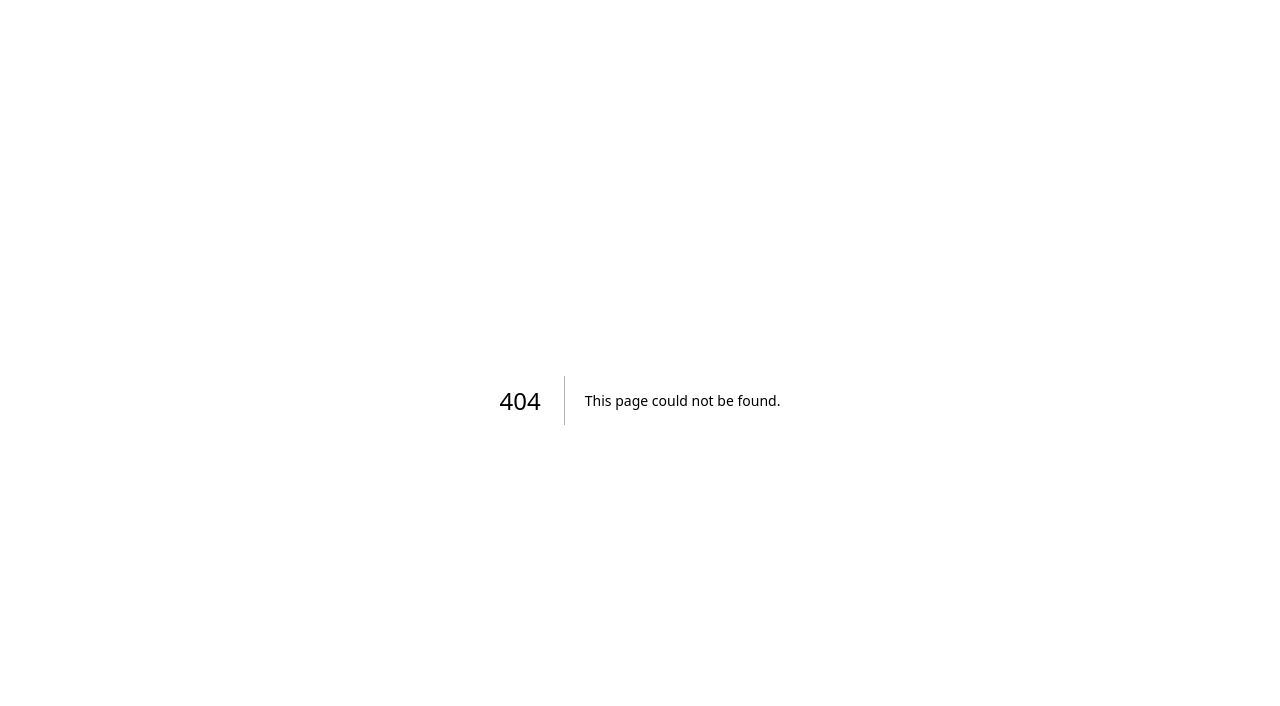
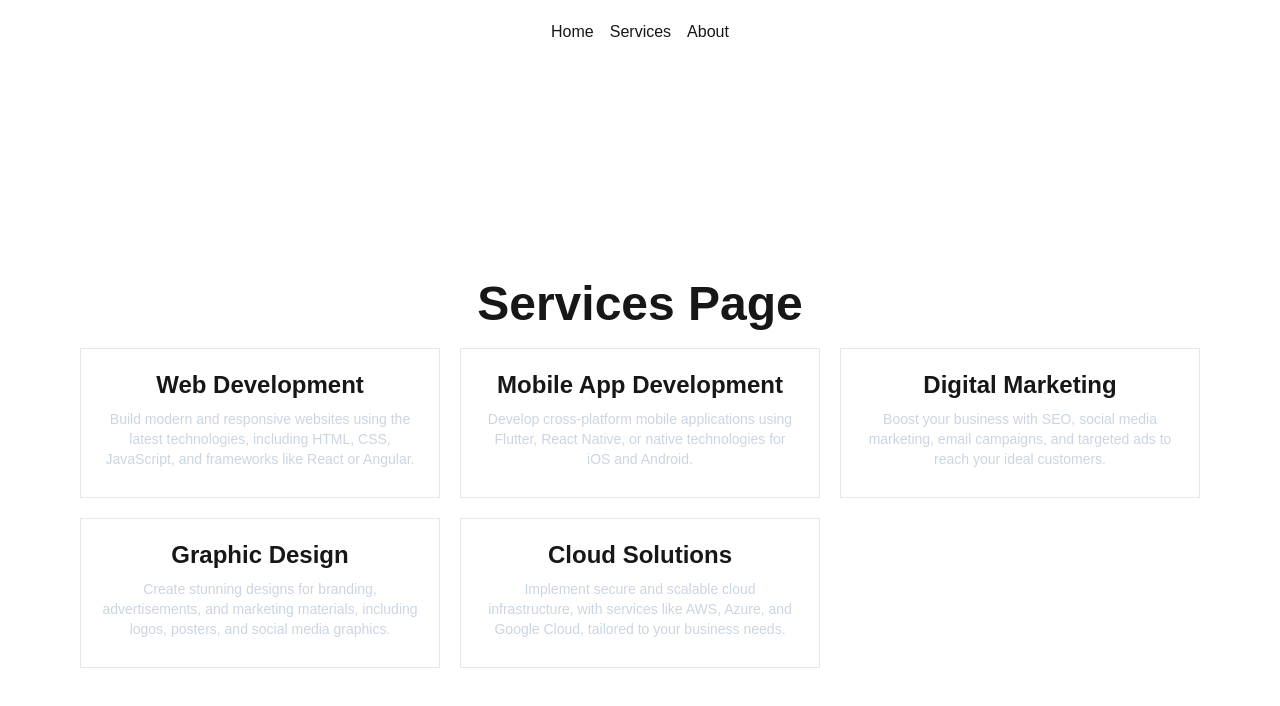
Before and after one commit to AUS8970/My-First-Nextjs-App, a Next.js app: page /services in a window 1280 px wide. Before the commit this address had no page. Shown: the top 706 px of the page. Built offline with nearby package versions, Linux system fonts and the light colour scheme.

Commit message:
my first nextjs app

```diff
--- /dev/null
+++ b/src/app/(authPages)/login/page.jsx
@@ -0,0 +1,9 @@
+import React from 'react'
+
+export default function Login() {
+  return (
+    <div>
+      <h2> Login </h2>
+    </div>
+  )
+}
--- /dev/null
+++ b/src/app/(authPages)/register/page.jsx
@@ -0,0 +1,9 @@
+import React from 'react'
+
+export default function Register() {
+  return (
+    <div>
+      <h2> Register </h2>
+    </div>
+  )
+}
--- /dev/null
+++ b/src/app/(dashbosrds)/admin-dashboard/page.jsx
@@ -0,0 +1,9 @@
+import React from 'react'
+
+export default function AdminDashboard() {
+  return (
+    <div>
+      <h2> Admin Dashboard </h2>
+    </div>
+  )
+}
--- /dev/null
+++ b/src/app/(dashbosrds)/user-dashboard/page.jsx
@@ -0,0 +1,9 @@
+import React from 'react'
+
+export default function UserDashboard() {
+  return (
+    <div>
+       <h2> User Dashboard </h2>
+    </div>
+  )
+}
--- /dev/null
+++ b/src/app/about/address/page.jsx
@@ -0,0 +1,9 @@
+import React from 'react'
+
+export default function AddressPage() {
+  return (
+    <div>
+      <p className='font-bold text-center'> Address Page </p>
+    </div>
+  )
+}
--- /dev/null
+++ b/src/app/about/page.jsx
@@ -0,0 +1,22 @@
+"use client"
+import { useRouter } from 'next/navigation'
+import React from 'react'
+
+export default function AboutPage() {
+  const router = useRouter();
+  const isLoggedIn = true;
+
+  const handleNavigation = () => {
+    if(isLoggedIn){
+      router.push("/about/address")
+    } else {
+      router.push("/")
+    }
+  }
+  return (
+    <div>
+      <p className='font-bold text-center'> About Page </p>
+      <button type='button' onClick={handleNavigation} className=""> Address Page </button>
+    </div>
+  )
+}
--- /dev/null
+++ b/src/app/components/Navber.jsx
@@ -0,0 +1,16 @@
+import Link from 'next/link'
+import React from 'react'
+
+export default function Navber() {
+  return (
+    <div>
+      <nav className='flex justify-center py-5'>
+        <ul className="flex gap-4">
+          <Link href={"/"}> <li className=""> Home </li> </Link>
+          <Link href={"/services"}> <li className=""> Services </li> </Link>
+          <Link href={"/about"}> <li className=""> About </li> </Link>
+        </ul>
+      </nav>
+    </div>
+  )
+}
--- a/src/app/layout.js
+++ b/src/app/layout.js
@@ -1,5 +1,6 @@
 import { Geist, Geist_Mono } from "next/font/google";
 import "./globals.css";
+import Navber from "./components/Navber";
 
 const geistSans = Geist({
   variable: "--font-geist-sans",
@@ -22,7 +23,8 @@ export default function RootLayout({ children }) {
       <body
         className={`${geistSans.variable} ${geistMono.variable} antialiased`}
       >
-        {children}
+        <Navber />
+        <main className="h-screen place-content-center place-items-center"> {children} </main>
       </body>
     </html>
   );
--- a/src/app/page.js
+++ b/src/app/page.js
@@ -1,101 +1,7 @@
-import Image from "next/image";
-
 export default function Home() {
   return (
-    <div className="grid grid-rows-[20px_1fr_20px] items-center justify-items-center min-h-screen p-8 pb-20 gap-16 sm:p-20 font-[family-name:var(--font-geist-sans)]">
-      <main className="flex flex-col gap-8 row-start-2 items-center sm:items-start">
-        <Image
-          className="dark:invert"
-          src="/next.svg"
-          alt="Next.js logo"
-          width={180}
-          height={38}
-          priority
-        />
-        <ol className="list-inside list-decimal text-sm text-center sm:text-left font-[family-name:var(--font-geist-mono)]">
-          <li className="mb-2">
-            Get started by editing{" "}
-            <code className="bg-black/[.05] dark:bg-white/[.06] px-1 py-0.5 rounded font-semibold">
-              src/app/page.js
-            </code>
-            .
-          </li>
-          <li>Save and see your changes instantly.</li>
-        </ol>
-
-        <div className="flex gap-4 items-center flex-col sm:flex-row">
-          <a
-            className="rounded-full border border-solid border-transparent transition-colors flex items-center justify-center bg-foreground text-background gap-2 hover:bg-[#383838] dark:hover:bg-[#ccc] text-sm sm:text-base h-10 sm:h-12 px-4 sm:px-5"
-            href="https://vercel.com/new?utm_source=create-next-app&utm_medium=appdir-template-tw&utm_campaign=create-next-app"
-            target="_blank"
-            rel="noopener noreferrer"
-          >
-            <Image
-              className="dark:invert"
-              src="/vercel.svg"
-              alt="Vercel logomark"
-              width={20}
-              height={20}
-            />
-            Deploy now
-          </a>
-          <a
-            className="rounded-full border border-solid border-black/[.08] dark:border-white/[.145] transition-colors flex items-center justify-center hover:bg-[#f2f2f2] dark:hover:bg-[#1a1a1a] hover:border-transparent text-sm sm:text-base h-10 sm:h-12 px-4 sm:px-5 sm:min-w-44"
-            href="https://nextjs.org/docs?utm_source=create-next-app&utm_medium=appdir-template-tw&utm_campaign=create-next-app"
-            target="_blank"
-            rel="noopener noreferrer"
-          >
-            Read our docs
-          </a>
-        </div>
-      </main>
-      <footer className="row-start-3 flex gap-6 flex-wrap items-center justify-center">
-        <a
-          className="flex items-center gap-2 hover:underline hover:underline-offset-4"
-          href="https://nextjs.org/learn?utm_source=create-next-app&utm_medium=appdir-template-tw&utm_campaign=create-next-app"
-          target="_blank"
-          rel="noopener noreferrer"
-        >
-          <Image
-            aria-hidden
-            src="/file.svg"
-            alt="File icon"
-            width={16}
-            height={16}
-          />
-          Learn
-        </a>
-        <a
-          className="flex items-center gap-2 hover:underline hover:underline-offset-4"
-          href="https://vercel.com/templates?framework=next.js&utm_source=create-next-app&utm_medium=appdir-template-tw&utm_campaign=create-next-app"
-          target="_blank"
-          rel="noopener noreferrer"
-        >
-          <Image
-            aria-hidden
-            src="/window.svg"
-            alt="Window icon"
-            width={16}
-            height={16}
-          />
-          Examples
-        </a>
-        <a
-          className="flex items-center gap-2 hover:underline hover:underline-offset-4"
-          href="https://nextjs.org?utm_source=create-next-app&utm_medium=appdir-template-tw&utm_campaign=create-next-app"
-          target="_blank"
-          rel="noopener noreferrer"
-        >
-          <Image
-            aria-hidden
-            src="/globe.svg"
-            alt="Globe icon"
-            width={16}
-            height={16}
-          />
-          Go to nextjs.org →
-        </a>
-      </footer>
+    <div className="">
+      <h1> Hello! </h1>
     </div>
   );
-}
+};
--- /dev/null
+++ b/src/app/services/[id]/page.jsx
@@ -0,0 +1,47 @@
+import React from 'react'
+
+export default function ServiceDetailPage({ params }) {
+  const id = params.id;
+
+  const data = [
+    {
+      _id: "1",
+      service_name: "Web Development",
+      service_image: "https://example.com/images/web-development.jpg",
+      service_description: "Build modern and responsive websites using the latest technologies, including HTML, CSS, JavaScript, and frameworks like React or Angular."
+    },
+    {
+      _id: "2",
+      service_name: "Mobile App Development",
+      service_image: "https://example.com/images/mobile-app-development.jpg",
+      service_description: "Develop cross-platform mobile applications using Flutter, React Native, or native technologies for iOS and Android."
+    },
+    {
+      _id: "3",
+      service_name: "Digital Marketing",
+      service_image: "https://example.com/images/digital-marketing.jpg",
+      service_description: "Boost your business with SEO, social media marketing, email campaigns, and targeted ads to reach your ideal customers."
+    },
+    {
+      _id: "4",
+      service_name: "Graphic Design",
+      service_image: "https://example.com/images/graphic-design.jpg",
+      service_description: "Create stunning designs for branding, advertisements, and marketing materials, including logos, posters, and social media graphics."
+    },
+    {
+      _id: "5",
+      service_name: "Cloud Solutions",
+      service_image: "https://example.com/images/cloud-solutions.jpg",
+      service_description: "Implement secure and scalable cloud infrastructure, with services like AWS, Azure, and Google Cloud, tailored to your business needs."
+    },
+  ]
+
+  const singleData = data.find(d => d._id == id)
+
+  return (
+    <div className='flex flex-col items-center'>
+      <p className="text-center text-4xl font-semibold"> {singleData.service_name} </p>
+      <p className="text-center py-4 w-1/2"> {singleData.service_description} </p>
+    </div>
+  )
+}
--- /dev/null
+++ b/src/app/services/page.jsx
@@ -0,0 +1,55 @@
+import Link from 'next/link'
+import React from 'react'
+
+export default function ServicesPage() {
+  const data = [
+    {
+      _id: "1",
+      service_name: "Web Development",
+      service_image: "https://example.com/images/web-development.jpg",
+      service_description: "Build modern and responsive websites using the latest technologies, including HTML, CSS, JavaScript, and frameworks like React or Angular."
+    },
+    {
+      _id: "2",
+      service_name: "Mobile App Development",
+      service_image: "https://example.com/images/mobile-app-development.jpg",
+      service_description: "Develop cross-platform mobile applications using Flutter, React Native, or native technologies for iOS and Android."
+    },
+    {
+      _id: "3",
+      service_name: "Digital Marketing",
+      service_image: "https://example.com/images/digital-marketing.jpg",
+      service_description: "Boost your business with SEO, social media marketing, email campaigns, and targeted ads to reach your ideal customers."
+    },
+    {
+      _id: "4",
+      service_name: "Graphic Design",
+      service_image: "https://example.com/images/graphic-design.jpg",
+      service_description: "Create stunning designs for branding, advertisements, and marketing materials, including logos, posters, and social media graphics."
+    },
+    {
+      _id: "5",
+      service_name: "Cloud Solutions",
+      service_image: "https://example.com/images/cloud-solutions.jpg",
+      service_description: "Implement secure and scalable cloud infrastructure, with services like AWS, Azure, and Google Cloud, tailored to your business needs."
+    },
+  ]
+
+  return (
+    <div>
+      <p className='font-bold text-5xl py-5 text-center'> Services Page </p>
+      <div className="grid grid-cols-3 gap-5 px-20">
+        {data.map(d => {
+          return(
+            <div key={d._id} className="border p-5">
+              <Link href={`services/${d._id}`}>
+                <h2 className="font-bold text-2xl text-center">{d.service_name}</h2>
+                <p className="text-sm py-2 text-slate-300 text-center">{d.service_description}</p>
+              </Link>
+            </div>
+          )
+        })}
+      </div>
+    </div>
+  )
+}
```
